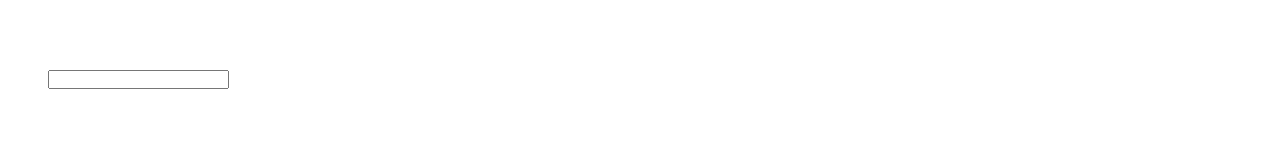
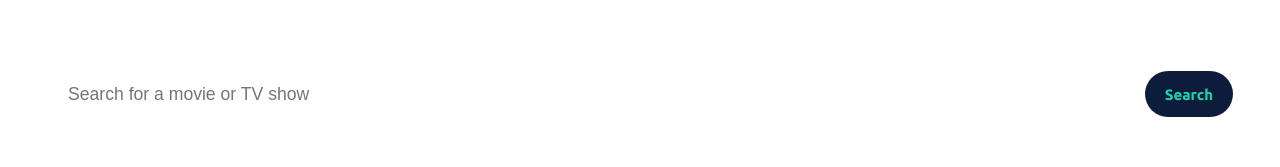
Before and after one commit to gabrielcelligoi/movie-guide, a React (Create React App) app in the folder movie-guide/: page / in a window 1280 px wide. Shown: the part 195-362 px from the top of the page. Built offline with nearby package versions, Linux system fonts and the light colour scheme; no server answers; a web font is replaced by a local one.

Commit message:
style form

```diff
--- a/movie-guide/src/pages/Home/Search.js
+++ b/movie-guide/src/pages/Home/Search.js
@@ -1,8 +1,11 @@
+import './search.css'
+
 function Search() {
   return (
-    <div>
+    <div className='search'>
       <form>
-        <input type="text"/>
+        <input type="text" placeholder='Search for a movie or TV show'/>
+        <button>Search</button>
       </form>
     </div>
   )
--- /dev/null
+++ b/movie-guide/src/pages/Home/search.css
@@ -0,0 +1,34 @@
+.search {
+  width: 100%;
+  margin-top: 30px;
+}
+
+.search form {
+  position: relative;
+}
+
+.search form input {
+  width: 100%;
+  height: 46px;
+  line-height: 46px;
+  font-size: 1.1em;
+  color: rgba(0,0,0,0.5);
+  border: none;
+  border-radius: 30px;
+  padding: 10px 20px;
+}
+
+.search form button {
+  height: 46px;
+  padding: 10px 20px;
+  border: none;
+  border-radius: 30px;
+  position: absolute;
+  right: -1px;
+  cursor: pointer;
+  background-color: rgba(13, 28, 59);
+  font-family: 'Ubuntu', sans-serif;
+  color: #1ed5a9;
+  font-weight: bold;
+  font-size: 15px;
+}
```
